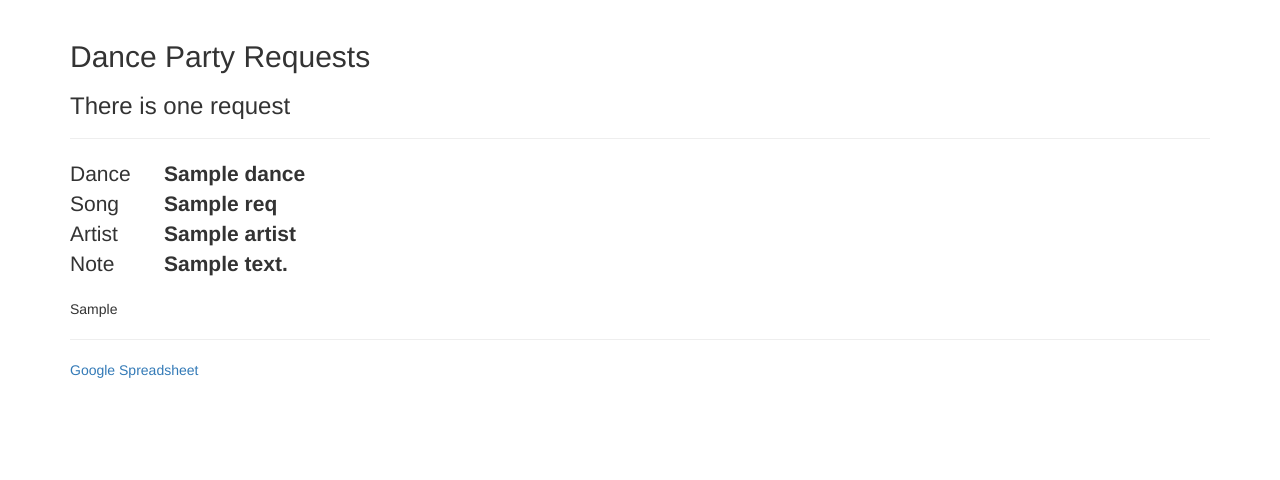
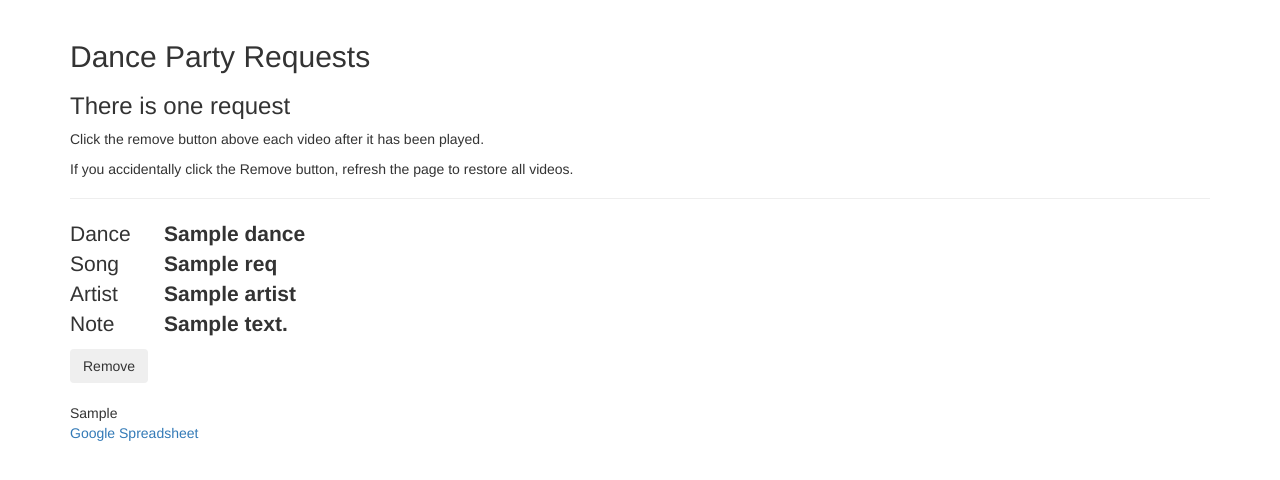
Before and after one commit to yanigisawa/party-requests, a Flask app: template app/templates/videos.html in a window 1280 px wide. Shown: the top 480 px of the page. Run offline with Flask 2, Linux system fonts and the light colour scheme; the template is opened without the code that fills it: most values are stand-ins (such as "Sample title", 1, 10 or a date in 2020); some libraries are stand-ins or nearby versions.

Commit message:
- Add a Remove button to remove videos once they have been played. Converting into a two column layout

```diff
--- a/app/templates/base.html
+++ b/app/templates/base.html
@@ -24,8 +24,8 @@
     <style>
         .title { position: absolute; margin: 394px 0 0 35px; color: #ffffff}
         .image { position: relative; width: 100%; }
-        dl { font-size: 1.5em }
-        dl.dl-horizontal dt { float: left; width: 61px; font-weight: normal; text-align: left; }
+        dl { font-size: 1.5em; margin-bottom: 10px; }
+        dl.dl-horizontal dt { float: left; width: 80px; font-weight: normal; text-align: left; }
         dl.dl-horizontal dd { margin-left: 94px; font-weight: 700; overflow: hidden; }
     </style>
 </head>
@@ -41,6 +41,8 @@
               <h3>There are {{ model.requestCount }} requests</h3>
             {% endif %}
             <!--<img src="static/party time sean 5x7.png" /> -->
+        <p>Click the remove button above each video after it has been played.</p>
+        <p>If you accidentally click the Remove button, refresh the page to restore all videos.</p>
         </div>
 
         {% block content %}{% endblock %}
@@ -52,5 +54,50 @@
     <script src="//ajax.googleapis.com/ajax/libs/jquery/1.11.0/jquery.min.js"></script>
     <!-- Latest compiled and minified JavaScript -->
     <script src="//netdna.bootstrapcdn.com/bootstrap/3.3.4/js/bootstrap.min.js"></script>
+    <script language='javascript'>
+
+		function getStateName(stateId) {
+			switch (stateId) {
+			  case -1: return 'unstarted';
+        case 0: return 'ended';
+        case 1: return 'playing';
+        case 2: return 'pause';
+        case 3: return 'buffering';
+        case 5: return 'video cued';
+        default: return 'other state';
+			}
+		}
+
+		function player_state_changed(state) {
+			/* This event is fired whenever the player's state changes.
+				Possible values are:
+				- unstarted (-1)
+				- ended (0)
+				- playing (1)
+				- paused (2)
+				- buffering (3)
+				- video cued (5).
+				When the SWF is first loaded it will broadcast an unstarted (-1) event.
+				When the video is cued and ready to play it will broadcast a video cued event (5).
+			*/
+
+			console.log('state ' + state + ' triggered. Name: ' + getStateName(state));
+			if (state == 1 || state == 2) {
+				console.log('the "play" button *might* have been clicked');
+			}
+
+
+		}
+
+    $(function() {
+      $('input').bind('click', function() {
+
+        var id = this.id.replace('check_', '');
+        $('#' + id).slideUp(700, function () {
+          this.remove();
+        });
+      });
+    });
+    </script>
 </body>
 </html>
--- a/app/templates/videos.html
+++ b/app/templates/videos.html
@@ -1,22 +1,44 @@
 {% extends "base.html" %}
 {% block content %}
 
-{% for req in model.requests %}
-    <p>
-        <dl class='dl-horizontal'>
-            <dt >Dance</dt>
-            <dd >{{ req.dance }}</dd>
-            <dt >Song</dt>
-            <dd >{{ req.songTitle}}</dd>
-            <dt >Artist</dt>
-            <dd >{{ req.artist}}</dd>
-            {% if req.note %}
-            <dt >Note</dt>
-            <dd >{{ req.note }} </dd>
-            {% endif %}
-        </dl>
-        {{ req.youTubeEmbed|safe }}
-    </p>
-    <hr/>
+<div class="">
+{% for row in model.rows %}
+    <div class="row">
+    {% for req in row %}
+        <div class="col-md-6" id="song_{{ req.id }}">
+            <div class="row">
+                <div class='col-md-12'>
+                <dl class='dl-horizontal'>
+                    <dt>Dance</dt>
+                    <dd>{{ req.dance }}</dd>
+                    <dt>Song</dt>
+                    <dd>{{ req.songTitle}}</dd>
+                    <dt>Artist</dt>
+                    <dd>{{ req.artist}}</dd>
+                    <dt>
+                    </dt>
+                    <dd>
+                    </dd>
+                    {% if req.note %}
+                        <dt>Note</dt>
+                        <dd>{{ req.note }} </dd>
+                    {% endif %}
+                </dl>
+                </div>
+            </div>
+            <div class="row" style="margin-bottom: 20px;">
+                <div class="col-md-3">
+                    <input value='Remove' type='button' id='check_song_{{ req.id }}' class='btn'>
+                </div>
+            </div>
+            <div class="row">
+                <div class='col-md-12'>
+                {{ req.youTubeEmbed|safe }}
+                </div>
+            </div>
+        </div>
+    {% endfor %}
+    </div>
 {% endfor %}
+</div>
 {% endblock %}
```
Also changed, not shown: app/views.py (+20 -2 lines).
